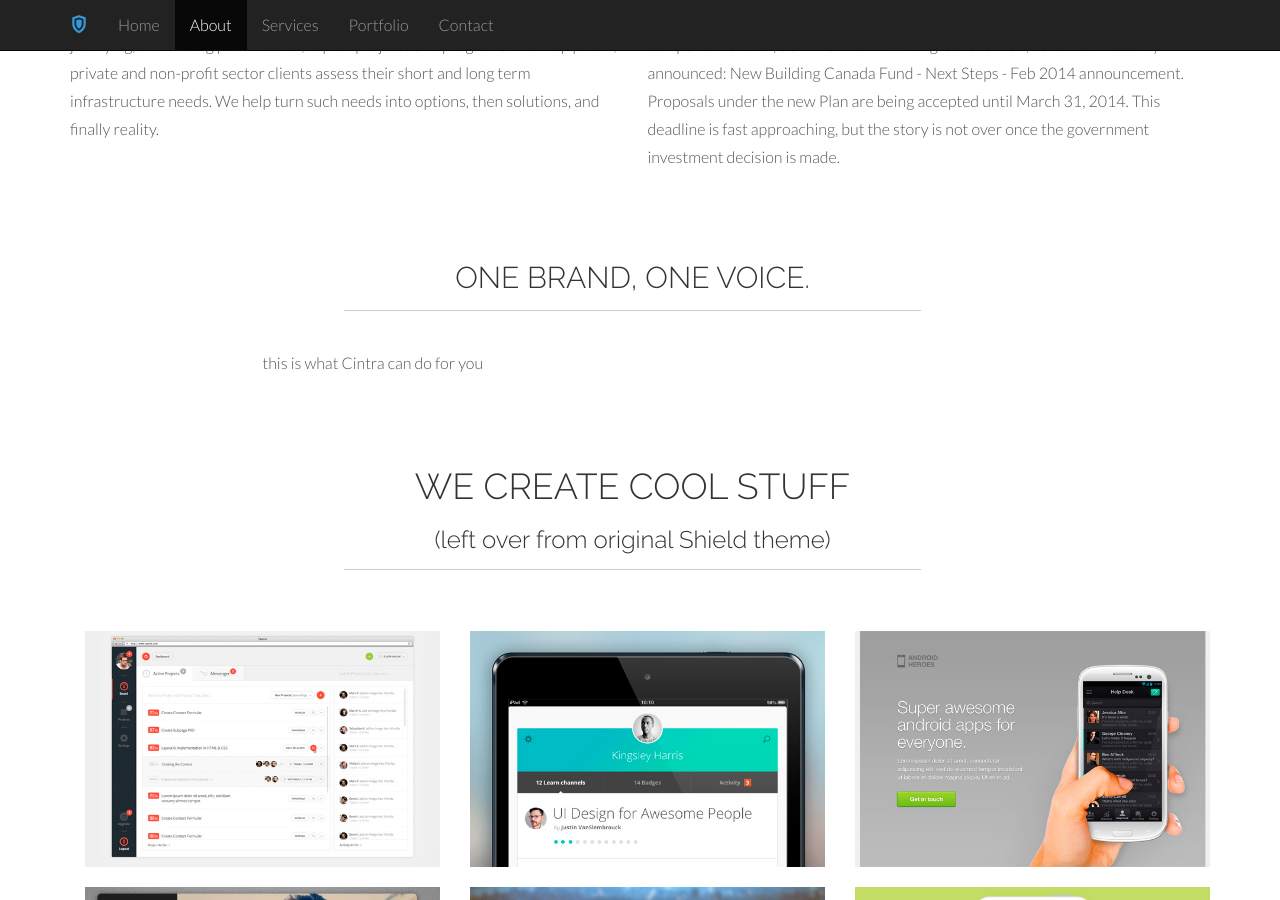
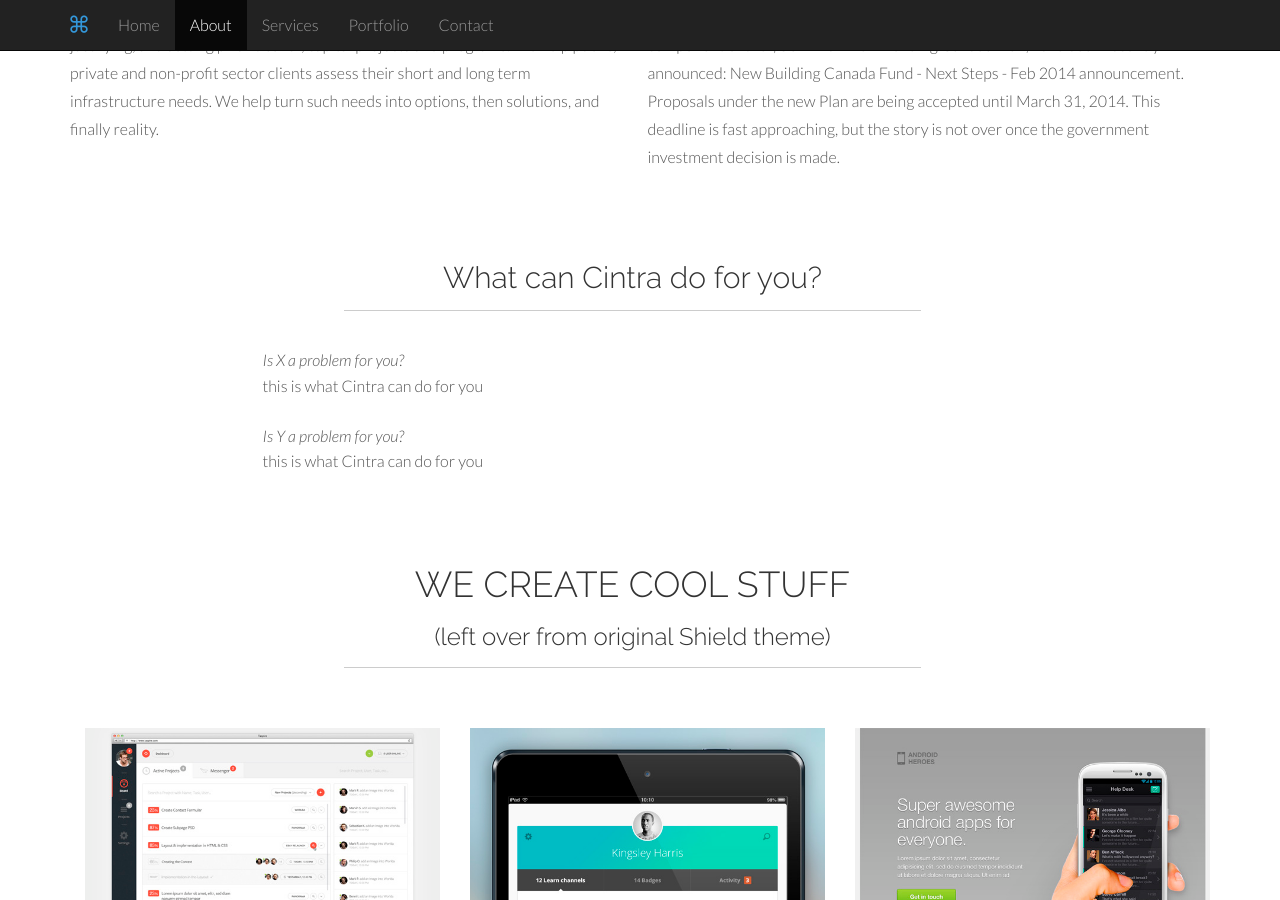
Before and after one commit to Cintra/cintra.github.io, a Jekyll site: the page index.html, which Jekyll copies as it is, in a window 1280 px wide and 900 px high, scrolled down 772 px. Built offline with Jekyll 4.4.1, drawn with Linux system fonts in a browser that asks for light colours.

Commit message:
suggestions for single-column paragraphs

```diff
--- a/index.html
+++ b/index.html
@@ -41,9 +41,9 @@
       <div class="container">
         <div class="navbar-header">
           <button type="button" class="navbar-toggle" data-toggle="collapse" data-target=".navbar-collapse">
-            <span class="icon icon-shield" style="font-size:30px; color:#3498db;"></span>
+            <span class="icon icon-command" style="font-size:30px; color:#3498db;"></span>
           </button>
-          <a class="navbar-brand hidden-xs hidden-sm" href="#home"><span class="icon icon-shield" style="font-size:18px; color:#3498db;"></span></a>
+          <a class="navbar-brand hidden-xs hidden-sm" href="#home"><span class="icon icon-command" style="font-size:18px; color:#3498db;"></span></a>
         </div>
         <div class="navbar-collapse collapse">
           <ul class="nav navbar-nav">
@@ -62,7 +62,6 @@
 		<!-- ==== HEADERWRAP ==== -->
 	    <div id="headerwrap" id="home" name="home">
 			<header class="clearfix">
-	  		 		<!--h1><span class="icon icon-shield"></span></h1-->
 	  		 		<h1>Cintra Consulting Ltd</h1>
 	  		</header>
 	    </div><!-- /headerwrap -->
@@ -91,10 +90,16 @@
 			<br>
 			<br>
 			<div class="row">
-				<h2 class="centered">ONE BRAND, ONE VOICE.</h2>
+				<h2 class="centered">What can Cintra do for you?</h2>
 				<hr>
 				<br>
 				<div class="col-lg-offset-2 col-lg-8">
+                    <em>Is X a problem for you?</em>
+                    <p>this is what Cintra can do for you
+					</p>
+				</div><!-- col-lg -->
+                <div class="col-lg-offset-2 col-lg-8">
+                    <em>Is Y a problem for you?</em>
 					<p>this is what Cintra can do for you
 					</p>
 				</div><!-- col-lg -->
```
Also changed, not shown: 1 other file.
